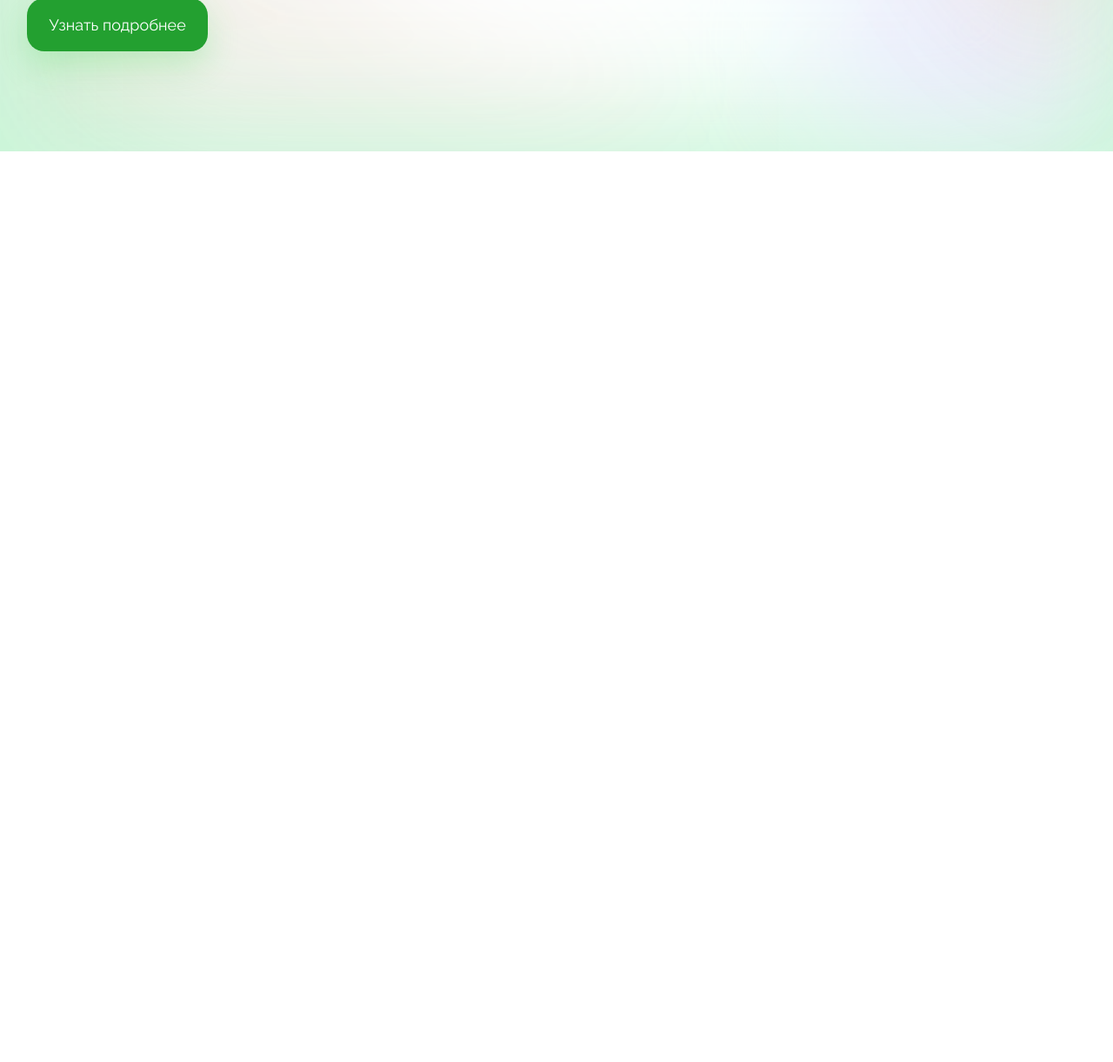
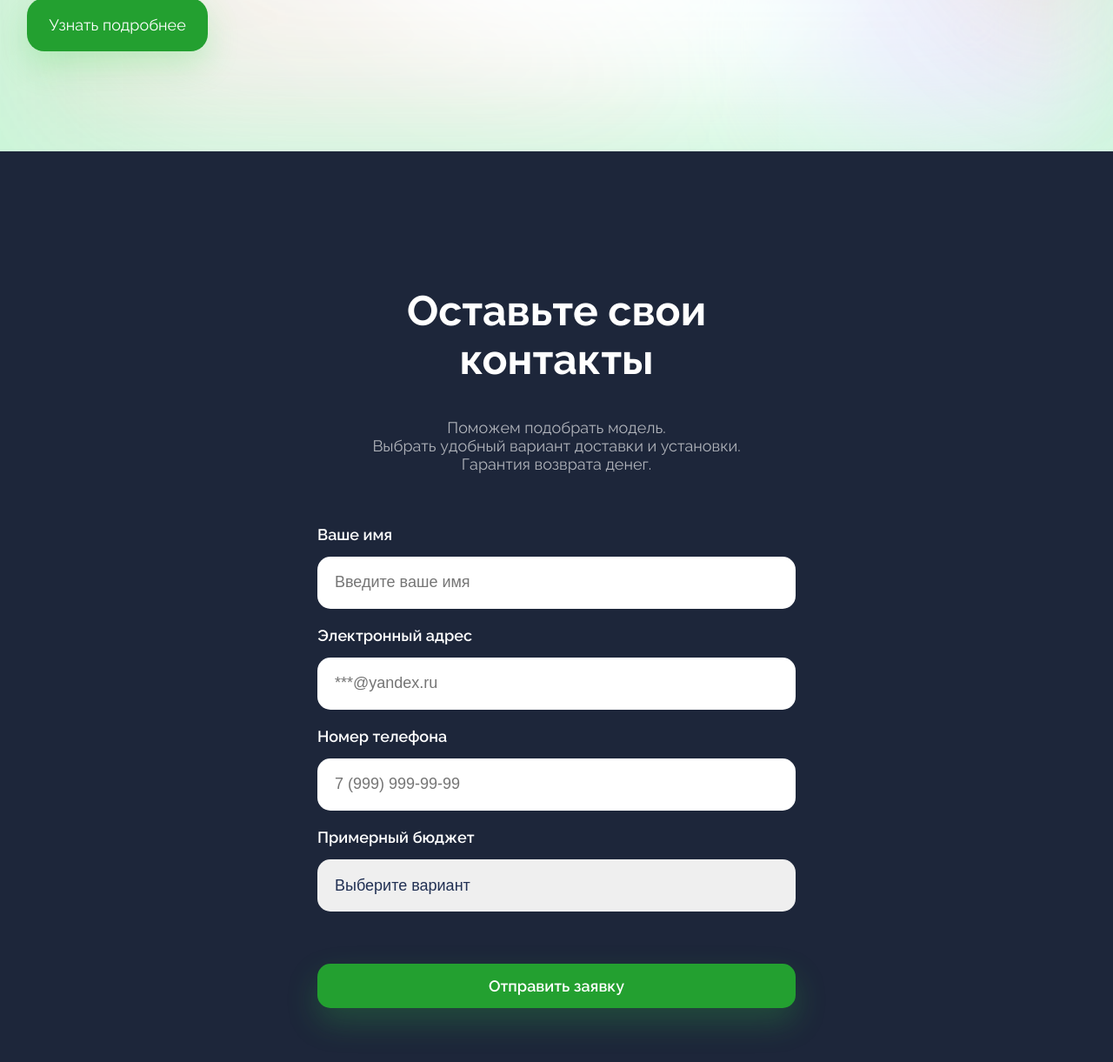
Before and after one commit to VenueYounk/green-corp-landing, a plain HTML site: page index.html in a window 1280 px wide. Shown: the part 647-1868 px from the top of the page at 87% size. Before the commit the page ends 821 px from the top, so only its background shows below. Drawn offline with Linux system fonts and the light colour scheme.

Commit message:
added form section

```diff
--- a/index.html
+++ b/index.html
@@ -30,6 +30,44 @@
         </div>
     </section>
 
+    <section class="form">
+        <div class="form__container">
+            <h1>Оставьте свои контакты</h1>
+            <p>Поможем подобрать модель.<br>Выбрать удобный вариант доставки и установки.<br>Гарантия возврата денег.</p>
+            <form >
+                <div class="form__group">
+                    <label for="name">Ваше имя</label>
+                    <input type="text" placeholder="Введите ваше имя" id="name">
+                </div>
+
+                <div class="form__group">
+                    <label for="email">Электронный адрес</label>
+                    <input type="email" placeholder="***@yandex.ru" id="email">
+                </div>
+
+                <div class="form__group">
+                    <label for="phone">Номер телефона</label>
+                    <input type="tel" placeholder="7 (999) 999-99-99" id="phone">
+                </div>
+
+                <div class="form__group">
+                    <label for="budget">Примерный бюджет</label>
+                    <select name="" id="budget">
+                        <option value="" disabled selected>Выберите вариант</option>
+                        <option value="10-30">10 000₽ – 30 000₽</option>
+                        <option value="30-60">30 000₽ – 60 000₽</option>
+                        <option value="60-100">60 000₽ – 100 000₽</option>
+                        <option value="100+">100 000₽</option>
+                    </select>
+                </div>
+                <button class="form__submit" type="submit">Отправить заявку</button>
+
+
+            </form>
+        </div>
+
+    </section>
+
 
 </body>
 </html>
--- a/main.css
+++ b/main.css
@@ -41,6 +41,12 @@ button {
     padding: 15px;
 }
 
+button:hover {
+    background-color: #f6980c;
+    box-shadow: 0 16px 36px rgba(246 152 12 / 20%);
+    transition: background-color 0.3s ease-in;
+
+}
 
 .about {
     display: flex;
@@ -84,3 +90,76 @@ button {
     padding: 20px 25px;
     margin-top: 20px;
 }
+
+select {
+    appearance: none;
+  }
+
+input {
+    outline: none;
+    border: none
+}
+
+.form {
+    display: flex;
+    justify-content: center;
+    background-color: #1D263A;
+    color: white;
+    padding-top: 115px;
+    padding-bottom: 115px;
+    text-align: center;
+}
+
+.form form {
+    display: grid;
+    grid-gap: 20px;
+    margin-top: 60px;
+}
+
+.form label {
+    font-size: 18px;
+    font-weight: 600;
+    margin-bottom: 15px;
+}
+
+.form select , input {
+    height: 60px;
+    padding: 0 20px ;
+    border-radius: 15px;
+    border: none;
+    font-size: 18px;
+    color: #213053;
+}
+
+
+
+.form__submit {
+    font-size: 18px;
+    font-weight: 600;
+    margin-top: 40px;
+}
+
+
+
+
+
+.form h1 {
+    font-size: 48px;
+}
+
+.form p {
+    font-size: 18px;
+    opacity: 0.65;
+}
+
+
+.form__group {
+    display: flex;
+    flex-direction: column;
+    text-align: left;
+}
+
+
+.form__container {
+    width: 550px;
+}
```
